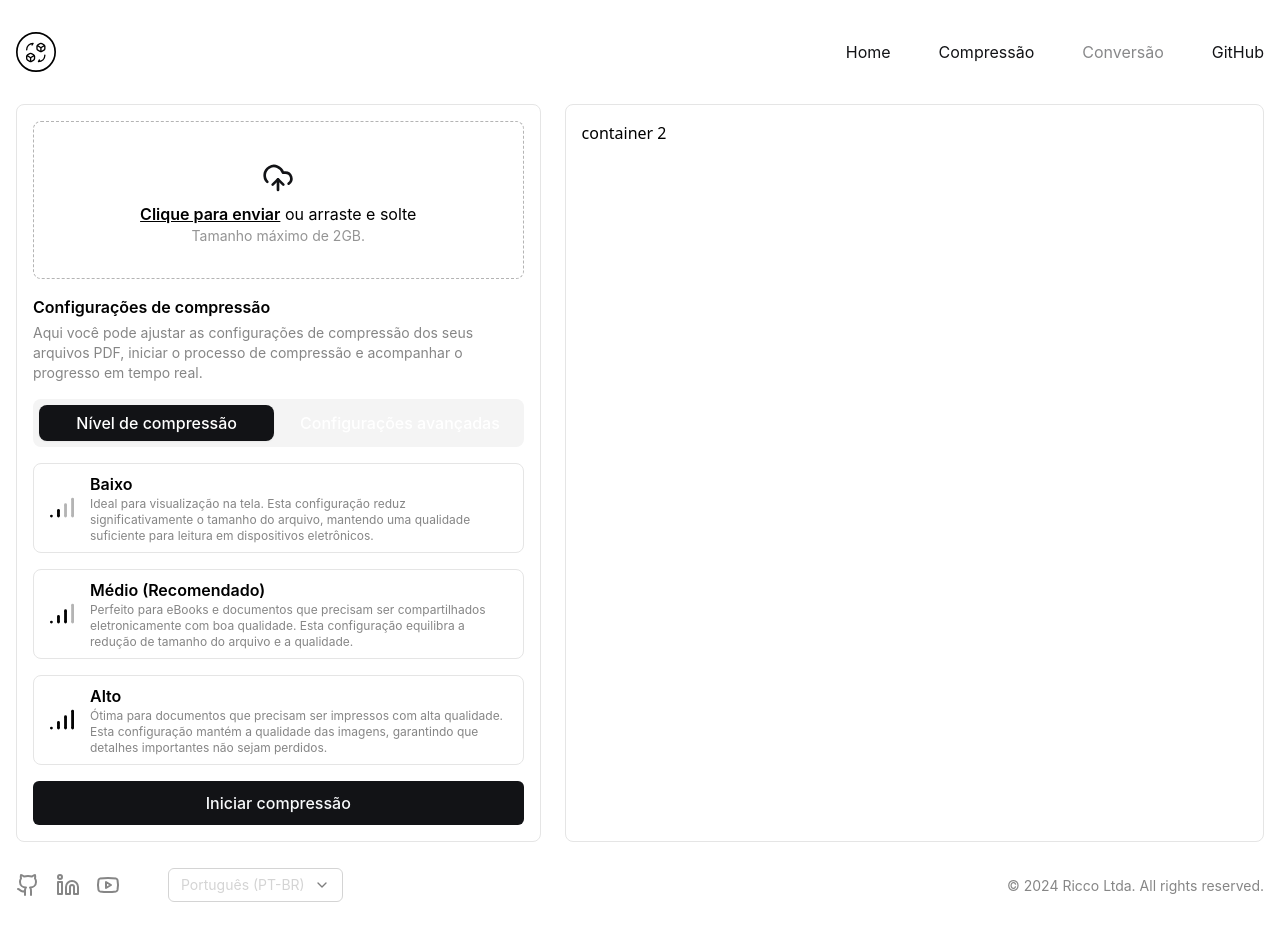
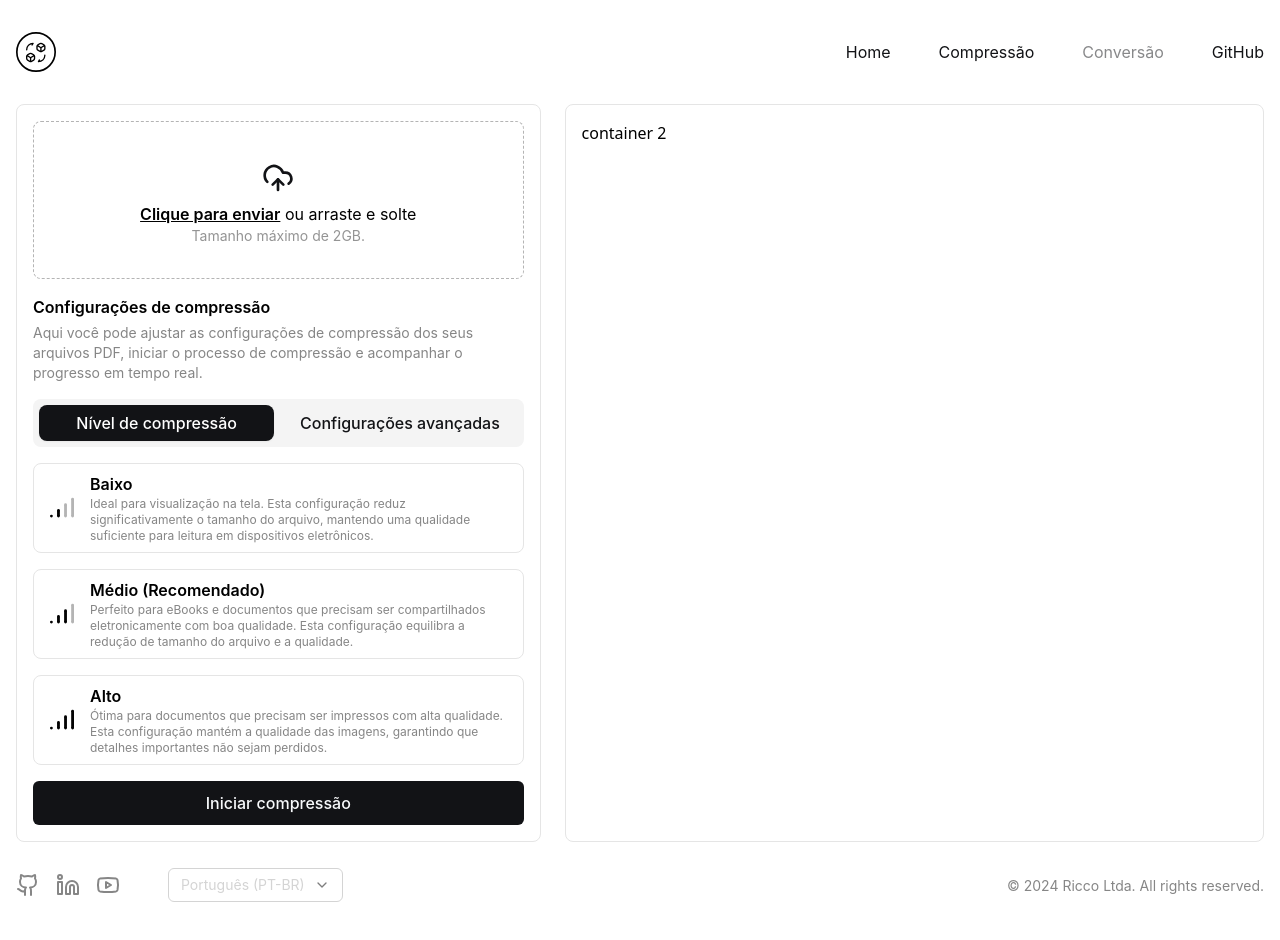
Before and after one commit to rafaeelricco/converto-app, a Next.js app: page /pt/compression in a window 1280 px wide. Built offline with nearby package versions, Linux system fonts and the light colour scheme; a web font is replaced by a local one.

Commit message:
feat: updated dropzone

```diff
--- a/src/components/ui/dropzone.tsx
+++ b/src/components/ui/dropzone.tsx
@@ -1,40 +1,20 @@
 import { cn } from '@/lib/utils'
 import { CloudUpload } from 'lucide-react'
-import React from 'react'
 import { useDropzone } from 'react-dropzone'
 
-// const getColor = (props) => {
-//   if (props.isDragAccept) {
-//       return '#00e676';
-//   }
-//   if (props.isDragReject) {
-//       return '#ff1744';
-//   }
-//   if (props.isFocused) {
-//       return '#2196f3';
-//   }
-//   return '#eeeeee';
-// }
+import React from 'react'
 
-// const Container = styled.div`
-//   flex: 1;
-//   display: flex;
-//   flex-direction: column;
-//   align-items: center;
-//   padding: 20px;
-//   border-width: 2px;
-//   border-radius: 2px;
-//   border-color: ${props => getColor(props)};
-//   border-style: dashed;
-//   background-color: #fafafa;
-//   color: #bdbdbd;
-//   outline: none;
-//   transition: border .24s ease-in-out;
-// `;
+type DropzoneProps = {
+   onDropFiles: (files: File[]) => void
+}
 
-const Dropzone: React.FC = (props) => {
+const Dropzone: React.FC<DropzoneProps> = ({ onDropFiles }: DropzoneProps) => {
    const { getRootProps, getInputProps, isFocused, isDragAccept, isDragReject } = useDropzone({
-      accept: { 'application/pdf': [] }
+      accept: { 'application/pdf': [] },
+      onDrop: (acceptedFiles) => {
+         console.log('acceptedFiles', acceptedFiles)
+         onDropFiles(acceptedFiles)
+      }
    })
 
    return (
--- a/src/components/ui/tabs.tsx
+++ b/src/components/ui/tabs.tsx
@@ -29,7 +29,7 @@ const TabsTrigger = React.forwardRef<
    <TabsPrimitive.Trigger
       ref={ref}
       className={cn(
-         'inline-flex cursor-default items-center justify-center whitespace-nowrap rounded-lg px-3 py-1.5 font-sf-pro-display text-sm font-medium text-white-100 ring-offset-white-250 transition-all focus-visible:outline-none focus-visible:ring-2 focus-visible:ring-slate-950 focus-visible:ring-offset-2 disabled:pointer-events-none disabled:opacity-50 data-[state=active]:bg-black-500 data-[state=active]:text-slate-950 data-[state=active]:shadow-sm dark:ring-offset-slate-950 dark:focus-visible:ring-slate-300 dark:data-[state=active]:bg-slate-950 dark:data-[state=active]:text-slate-50',
+         'inline-flex cursor-default items-center justify-center whitespace-nowrap rounded-lg px-3 py-1.5 font-sf-pro-display text-base font-medium ring-offset-white-250 transition-all focus-visible:outline-none focus-visible:ring-2 focus-visible:ring-slate-950 focus-visible:ring-offset-2 disabled:pointer-events-none disabled:opacity-50 data-[state=active]:bg-black-500 data-[state=active]:text-white-100 data-[state=inactive]:text-black-500 data-[state=active]:shadow-sm dark:ring-offset-slate-950 dark:focus-visible:ring-slate-300 dark:data-[state=active]:bg-slate-950 dark:data-[state=active]:text-slate-50',
          className
       )}
       {...props}
--- a/src/features/compression/compression.tsx
+++ b/src/features/compression/compression.tsx
@@ -20,7 +20,7 @@ const CompressionArea: React.FC<HomeProps> = ({ dictionary }: HomeProps) => {
       <React.Fragment>
          <div className="container grid gap-6 lg:grid-cols-[0.75fr_1fr]">
             <div className="space-y-4 rounded-lg border border-white-250 p-4">
-               <Dropzone />
+               <Dropzone onDropFiles={(files) => console.log('files', files)} />
                <div className="flex flex-1 flex-col gap-4">
                   <div className="space-y-1">
                      <p className="text-base font-semibold">Configurações de compressão</p>
@@ -31,12 +31,8 @@ const CompressionArea: React.FC<HomeProps> = ({ dictionary }: HomeProps) => {
                   </div>
                   <Tabs defaultValue={TabOptions.COMPRESSION_LEVEL}>
                      <TabsList className="grid w-full grid-cols-2 gap-2">
-                        <TabsTrigger value={TabOptions.COMPRESSION_LEVEL}>
-                           <span className="text-base font-medium text-white-100">Nível de compressão</span>
-                        </TabsTrigger>
-                        <TabsTrigger value={TabOptions.ADVANCED_SETTINGS}>
-                           <span className="text-base font-medium text-white-100">Configurações avançadas</span>
-                        </TabsTrigger>
+                        <TabsTrigger value={TabOptions.COMPRESSION_LEVEL}>Nível de compressão</TabsTrigger>
+                        <TabsTrigger value={TabOptions.ADVANCED_SETTINGS}>Configurações avançadas</TabsTrigger>
                      </TabsList>
                      <TabsContent value={TabOptions.COMPRESSION_LEVEL}>
                         <div className="space-y-4">
```
